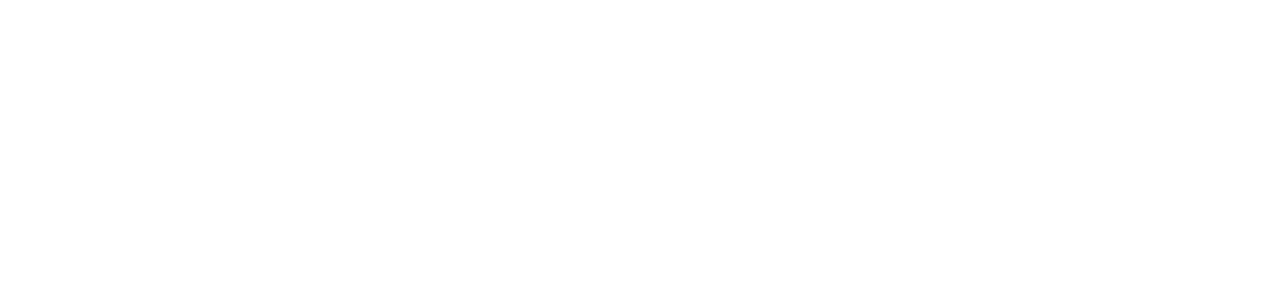
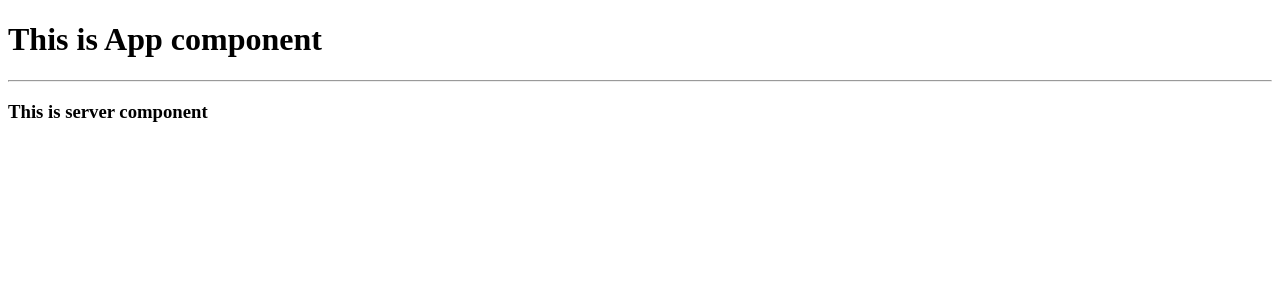
Before and after one commit to sohaibsalman/angular-training, an Angular app: page / in a window 1280 px wide. Shown: the top 300 px of the page. Built offline with nearby package versions, Linux system fonts and the light colour scheme.

Commit message:
Create and use angular component

```diff
--- a/src/app/app.component.html
+++ b/src/app/app.component.html
@@ -0,0 +1,4 @@
+<h1>This is App component</h1>
+<hr>
+
+<app-server></app-server>
--- a/src/app/app.module.ts
+++ b/src/app/app.module.ts
@@ -2,15 +2,22 @@
 import { BrowserModule } from '@angular/platform-browser';
 
 import { AppComponent } from './app.component';
+import { ServerComponent } from './server/server.component';
 
+/**
+ * @NgModule defines a module of angular. We can split our application in multipule modules (if required).
+ * - The declarations property tells which components our module is using.
+ * - The imports property tells which other/external modules we are using in our module
+ */
 @NgModule({
   declarations: [
-    AppComponent
+    AppComponent,
+    ServerComponent // Register the custom Server Component
   ],
   imports: [
     BrowserModule
   ],
   providers: [],
-  bootstrap: [AppComponent]
+  bootstrap: [AppComponent]   // tells angualr about which component to bind in index.html
 })
 export class AppModule { }
--- /dev/null
+++ b/src/app/server/server.component.html
@@ -0,0 +1 @@
+<h3>This is server component</h3>
--- a/src/main.ts
+++ b/src/main.ts
@@ -1,3 +1,8 @@
+/**
+ * Main and first file that gets executed by index.html. It imports app module and
+ * call the bootstrap method which tells angular that app module is the root component
+ * and renders it.
+ */
 import { enableProdMode } from '@angular/core';
 import { platformBrowserDynamic } from '@angular/platform-browser-dynamic';
 
@@ -8,5 +13,6 @@
   enableProdMode();
 }
 
+// Bootstrap (Bind) the app module with angular to render the app module
 platformBrowserDynamic().bootstrapModule(AppModule)
   .catch(err => console.error(err));
```
Also changed, not shown: src/app/app.component.ts (+9 -3 lines), src/app/server/server.component.ts (added, +7 -0 lines).
